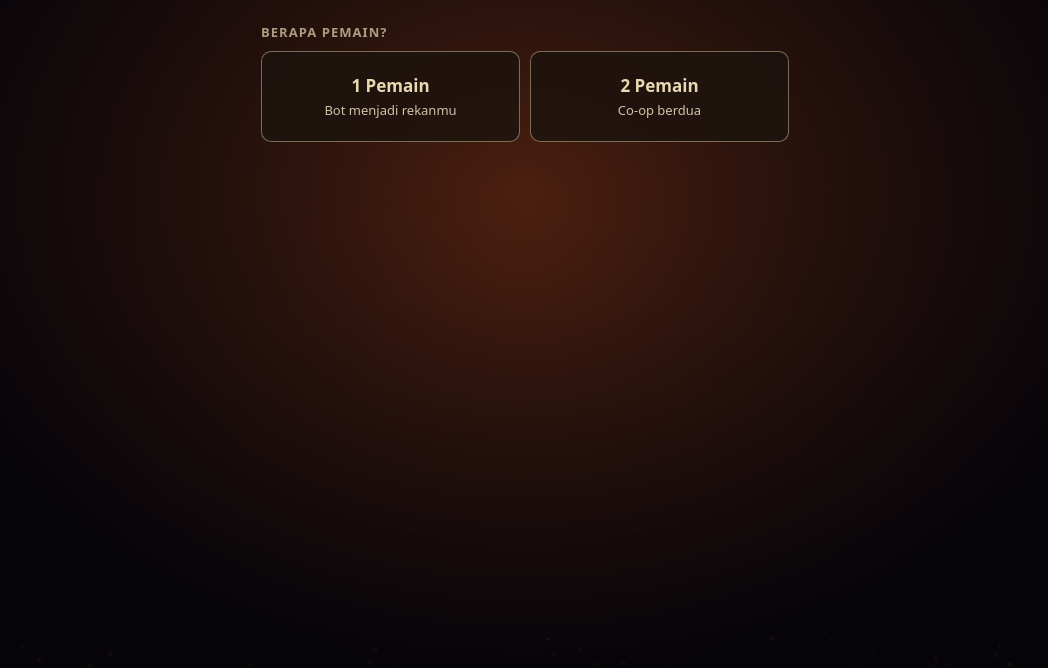
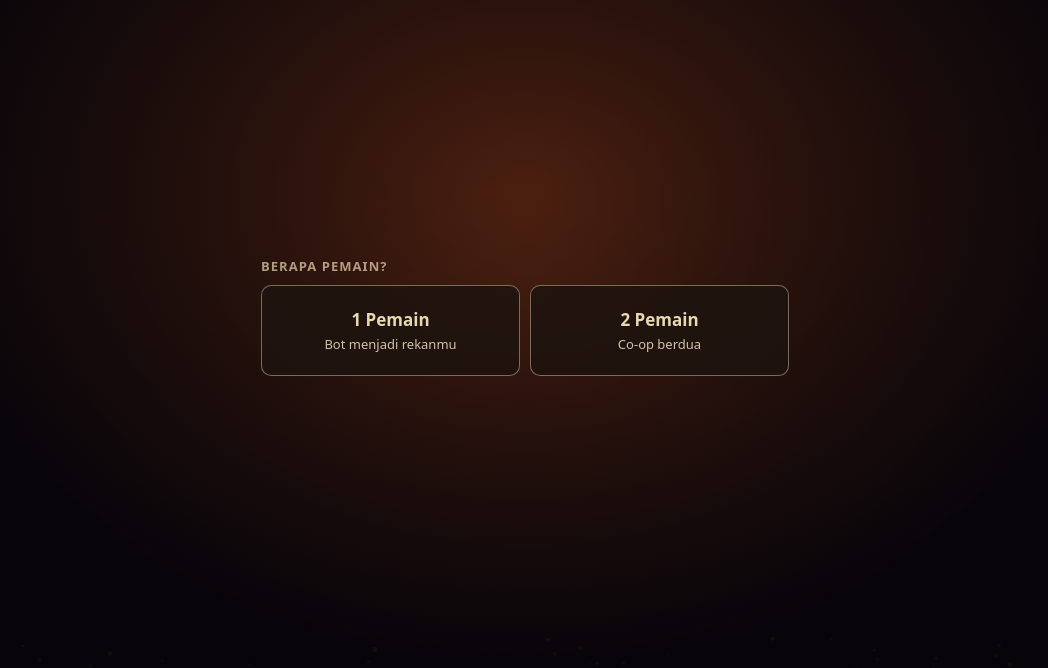
Before and after one commit to galihjk/coopgames, a plain HTML site: page bara-kembar/index.html in a window 1280 px wide. Shown: the part 132-800 px from the top of the page, without its empty margins (115-1163 px from the left). Drawn offline with Linux system fonts and the light colour scheme; animation ran at ten frames a second.

Commit message:
Bara Kembar: pilihan menu awal di tengah layar, judul tetap di atas
Co-Authored-By: Claude Opus 5.5 <noreply@anthropic.com>

```diff
--- a/bara-kembar/index.html
+++ b/bara-kembar/index.html
@@ -13,7 +13,10 @@ canvas{display:block;touch-action:none}
 /* menu awal: halaman web biasa (responsif), di atas canvas */
 #menu{position:fixed;inset:0;overflow-y:auto;touch-action:pan-y;background:radial-gradient(ellipse at 50% 40%,rgba(120,50,20,.45),rgba(7,5,10,.92) 70%);color:#e8d9b0;font:15px/1.4 system-ui,sans-serif;display:flex;justify-content:center}
 #menu[hidden]{display:none}
-#menu .wrap{width:100%;max-width:560px;padding:max(28px,env(safe-area-inset-top)) 16px 32px;box-sizing:border-box}
+#menu .wrap{width:100%;max-width:560px;min-height:100%;padding:max(28px,env(safe-area-inset-top)) 16px 32px;box-sizing:border-box;display:flex;flex-direction:column}
+/* judul tetap di atas; pilihan dipusatkan di sisa tinggi (margin auto = tetap bisa digulir bila daftar lebih panjang dari layar) */
+#menu .step{flex:1;display:flex;flex-direction:column}
+#menu .inner{margin:auto 0;padding-bottom:6vh}
 #menu h1{font:400 clamp(34px,9vw,52px) Georgia,serif;text-align:center;margin:8px 0 2px;letter-spacing:.04em}
 #menu .tag{text-align:center;font:italic 15px Georgia,serif;color:#b8a888;margin:0 0 26px}
 #menu h2{font:600 13px system-ui,sans-serif;letter-spacing:.08em;text-transform:uppercase;color:rgba(232,217,176,.7);margin:22px 0 10px}
--- a/bara-kembar/js/menu.js
+++ b/bara-kembar/js/menu.js
@@ -45,7 +45,7 @@ function menuStep(solo) {
     }
     h.push('</div>');
   }
-  MENU.querySelector('.step').innerHTML = h.join('');
+  MENU.querySelector('.step').innerHTML = '<div class="inner">' + h.join('') + '</div>';
 }
 MENU.addEventListener('click', e => {
   const b = e.target.closest('button'); if (!b || b.disabled) return;
```
